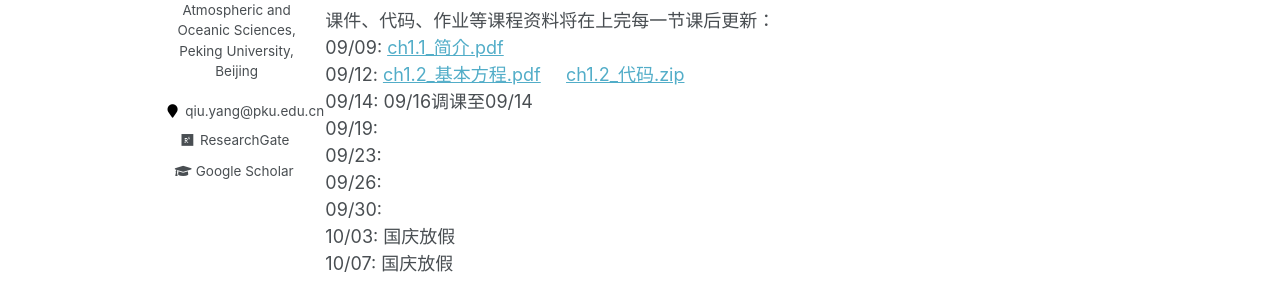
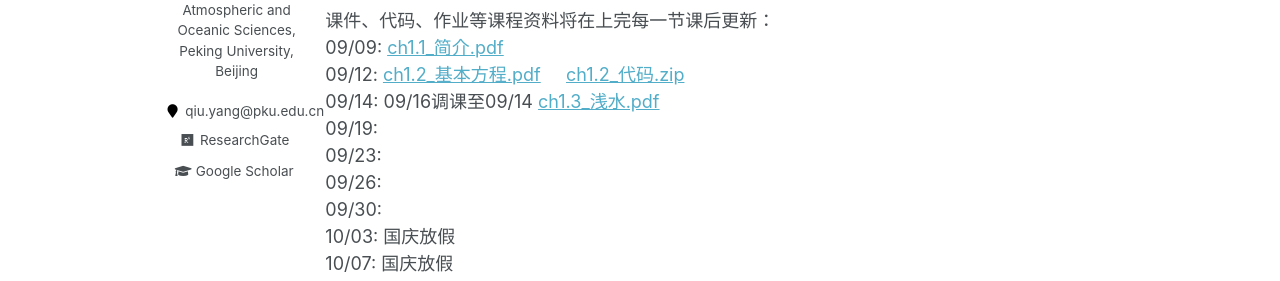
Before and after one commit to qiuyang50/qiuyang50.github.io, a Jekyll site: the page built from _pages/modeling_2024fall.md, in a window 1280 px wide and 900 px high. Shown: the part 294-575 px from the top of the window. Built offline with Jekyll 4.4.1, drawn with Linux system fonts in a browser that asks for light colours.

Commit message:
Update modeling_2024fall.md

```diff
--- a/_pages/modeling_2024fall.md
+++ b/_pages/modeling_2024fall.md
@@ -13,7 +13,7 @@
 课件、代码、作业等课程资料将在上完每一节课后更新：
 09/09: <a href="https://qiuyang50.github.io/files/modeling_2024fall/ch1.1_简介.pdf">ch1.1_简介.pdf</a>
 09/12: <a href="https://qiuyang50.github.io/files/modeling_2024fall/ch1.2_基本方程.pdf">ch1.2_基本方程.pdf</a> &nbsp;&nbsp;&nbsp; <a href="https://qiuyang50.github.io/files/modeling_2024fall/ch1.2_代码.zip">ch1.2_代码.zip</a>
-09/14: 09/16调课至09/14
+09/14: 09/16调课至09/14 <a href="https://qiuyang50.github.io/files/modeling_2024fall/ch1.3_浅水.pdf">ch1.3_浅水.pdf</a>
 09/19:
 09/23:
 09/26:
```
